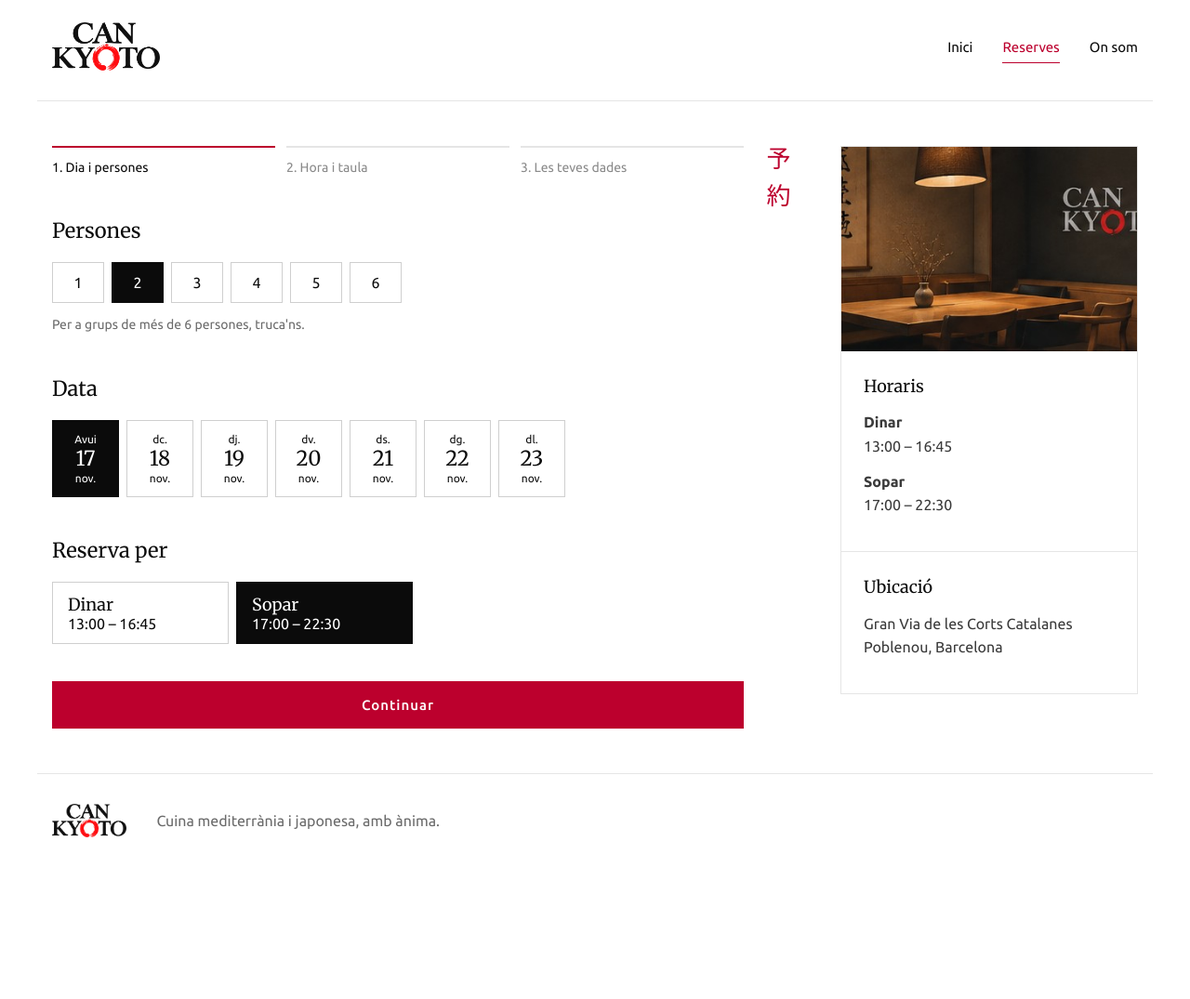
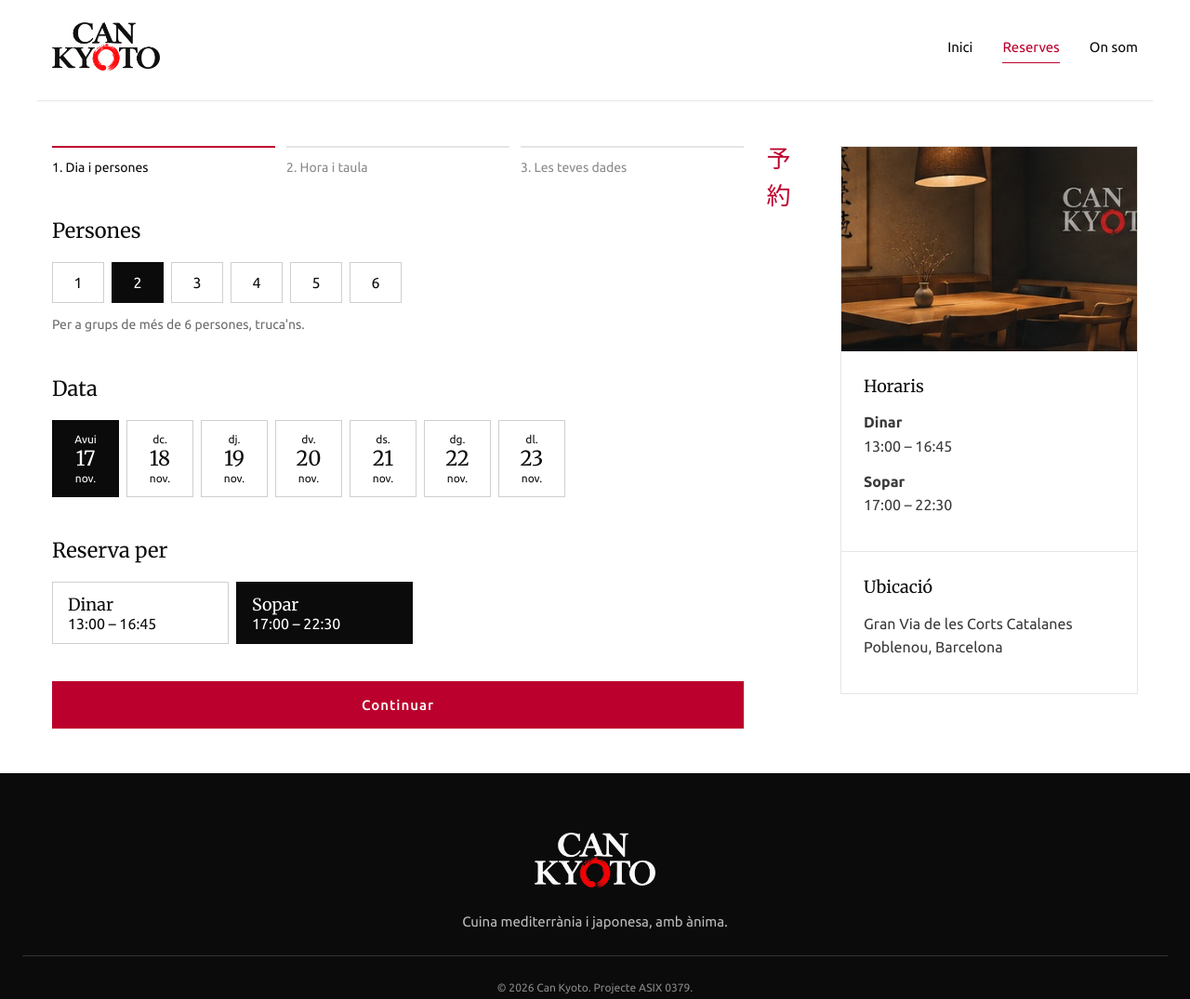
Before and after one commit to jaanboote/can-kyoto, a plain HTML site: page reserves.html in a window 1280 px wide. Shown: the whole page at 93% size. Before the commit the page ends 949 px from the top, so only its background shows below. Drawn offline with Linux system fonts and the light colour scheme.

Commit message:
Unifica el peu de pàgina de portada i reserves

```diff
--- a/css/style.css
+++ b/css/style.css
@@ -198,7 +198,7 @@ body {
 .fila { display: flex; justify-content: space-between; max-width: none !important; padding: 14px 0; margin: 0 !important; border-bottom: 1px solid #DDDDDD; }
 .horaris .boto { display: block; margin-top: 30px; text-align: center; }
 
-/* Peu */
+/* Peu (el mateix a totes les pàgines) */
 .peu-portada { padding: 64px 24px 48px; background: #0B0B0B; color: #BDBDBD; text-align: center; font-size: 15px; }
 .logo-peu { width: 130px; margin-bottom: 18px; }
 .peu-portada .petit { margin-top: 24px; padding-top: 24px; border-top: 1px solid #333333; font-size: 12px; color: #888888; }
@@ -426,18 +426,6 @@ textarea { resize: vertical; }
 /* La taula triada porta un marc vermell al voltant, perquè es vegi clar quina és */
 .triada .tauler { outline: 2px solid #BC002D; outline-offset: 5px; }
 
-/* Peu */
-.peu {
-  display: flex;
-  align-items: center;
-  gap: 32px;
-  max-width: 1200px;
-  margin: 0 auto;
-  padding: 32px 16px 48px;
-  border-top: 1px solid #E5E5E5;
-  color: #6B6B6B;
-}
-.logo-peu-reserves { height: 36px; }
 
 /* Mòbil */
 @media (max-width: 860px) {
--- a/reserves.html
+++ b/reserves.html
@@ -136,9 +136,10 @@
   </main>
 
   <!-- PEU -->
-  <footer class="peu">
-    <img src="img/logotip-fosc.png" alt="Can Kyoto" class="logo-peu-reserves">
+  <footer class="peu-portada">
+    <img src="img/logotip.png" alt="Can Kyoto" class="logo-peu">
     <p>Cuina mediterrània i japonesa, amb ànima.</p>
+    <p class="petit">© 2026 Can Kyoto. Projecte ASIX 0379.</p>
   </footer>
 
   <script src="js/reserves.js"></script>
```
